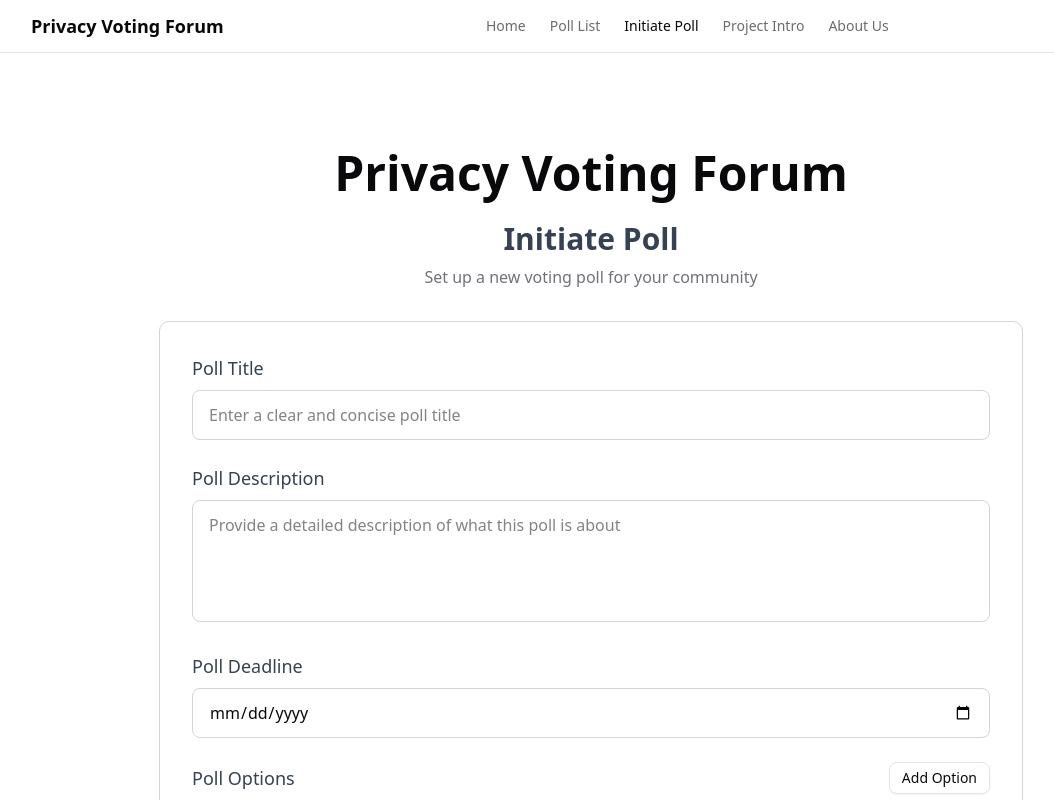
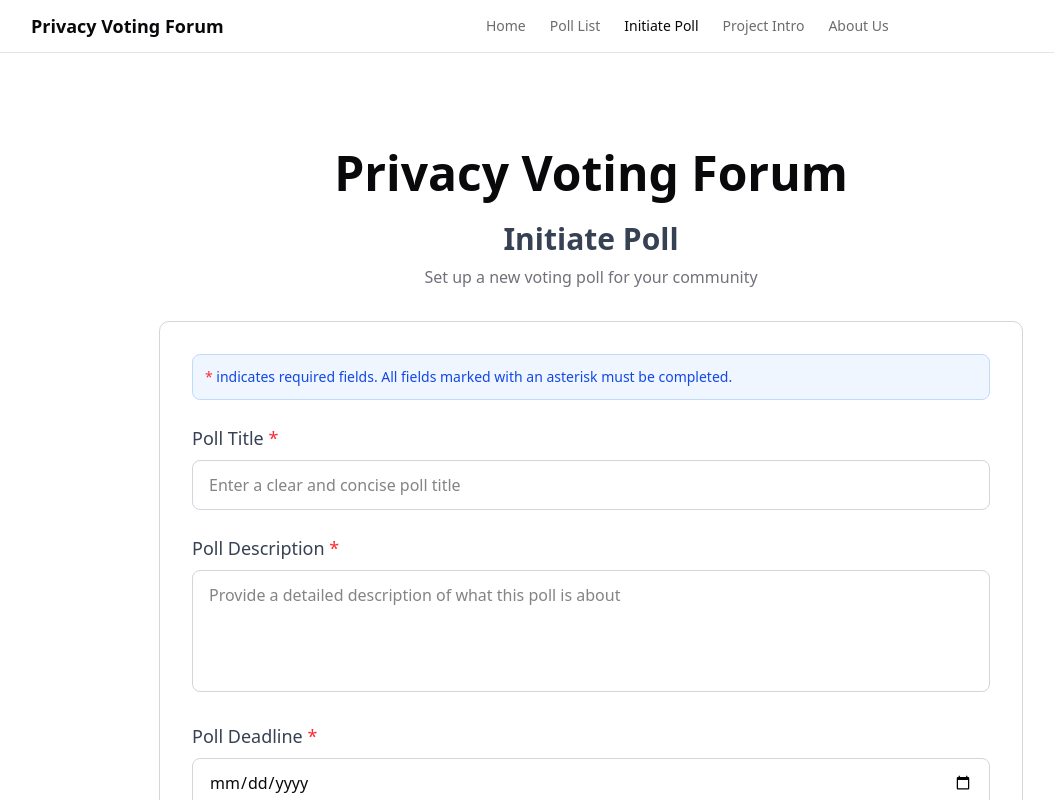
Before and after one commit to bamboochen92518/privacy-voting-forum, a Next.js app: page /initiate_poll in a window 1280 px wide. Shown: the top 800 px of the page, without its empty margins (49-1103 px from the left). Built offline with nearby package versions, Linux system fonts and the light colour scheme.

Commit message:
feat: add required field validation to poll creation form
Enhance UX with asterisk markers, detailed validation messages, and always-clickable submit button with smart validation alerts

```diff
--- a/app/initiate_poll/page.tsx
+++ b/app/initiate_poll/page.tsx
@@ -18,13 +18,34 @@ export default function Home() {
   const [isSubmitting, setIsSubmitting] = useState(false);
 
   const handlePollCreation = async () => {
-    if (
-      !title.trim() ||
-      !description.trim() ||
-      !deadline ||
-      options.some((opt) => !opt.text.trim())
-    ) {
-      alert("Please fill in all fields.");
+    // 检查各个必填字段
+    const missingFields = [];
+
+    if (!title.trim()) {
+      missingFields.push("Poll Title");
+    }
+
+    if (!description.trim()) {
+      missingFields.push("Poll Description");
+    }
+
+    if (!deadline) {
+      missingFields.push("Poll Deadline");
+    }
+
+    // 检查是否有空的选项文本
+    const emptyOptions = options.some((opt) => !opt.text.trim());
+    if (emptyOptions) {
+      missingFields.push("All Poll Options");
+    }
+
+    // 如果有未填写的必填字段，显示详细错误信息
+    if (missingFields.length > 0) {
+      alert(
+        `Please complete the following required fields:\n• ${missingFields.join(
+          "\n• "
+        )}`
+      );
       return;
     }
 
@@ -101,6 +122,14 @@ export default function Home() {
 
       {/* Form */}
       <div className="border border-gray-300 rounded-lg p-8 bg-white">
+        {/* Form Notice */}
+        <div className="mb-6 p-3 bg-blue-50 border border-blue-200 rounded-md">
+          <p className="text-sm text-blue-700">
+            <span className="text-red-500">*</span> indicates required fields.
+            All fields marked with an asterisk must be completed.
+          </p>
+        </div>
+
         <div className="space-y-6">
           {/* Poll Title */}
           <div>
@@ -108,7 +137,7 @@ export default function Home() {
               htmlFor="title"
               className="block text-lg font-medium text-gray-700 mb-2"
             >
-              Poll Title
+              Poll Title <span className="text-red-500">*</span>
             </label>
             <input
               id="title"
@@ -127,7 +156,7 @@ export default function Home() {
               htmlFor="description"
               className="block text-lg font-medium text-gray-700 mb-2"
             >
-              Poll Description
+              Poll Description <span className="text-red-500">*</span>
             </label>
             <textarea
               id="description"
@@ -146,7 +175,7 @@ export default function Home() {
               htmlFor="deadline"
               className="block text-lg font-medium text-gray-700 mb-2"
             >
-              Poll Deadline
+              Poll Deadline <span className="text-red-500">*</span>
             </label>
             <input
               id="deadline"
@@ -163,7 +192,7 @@ export default function Home() {
           <div>
             <div className="flex items-center justify-between mb-4">
               <label className="text-lg font-medium text-gray-700">
-                Poll Options
+                Poll Options <span className="text-red-500">*</span>
               </label>
               <Button
                 type="button"
```
